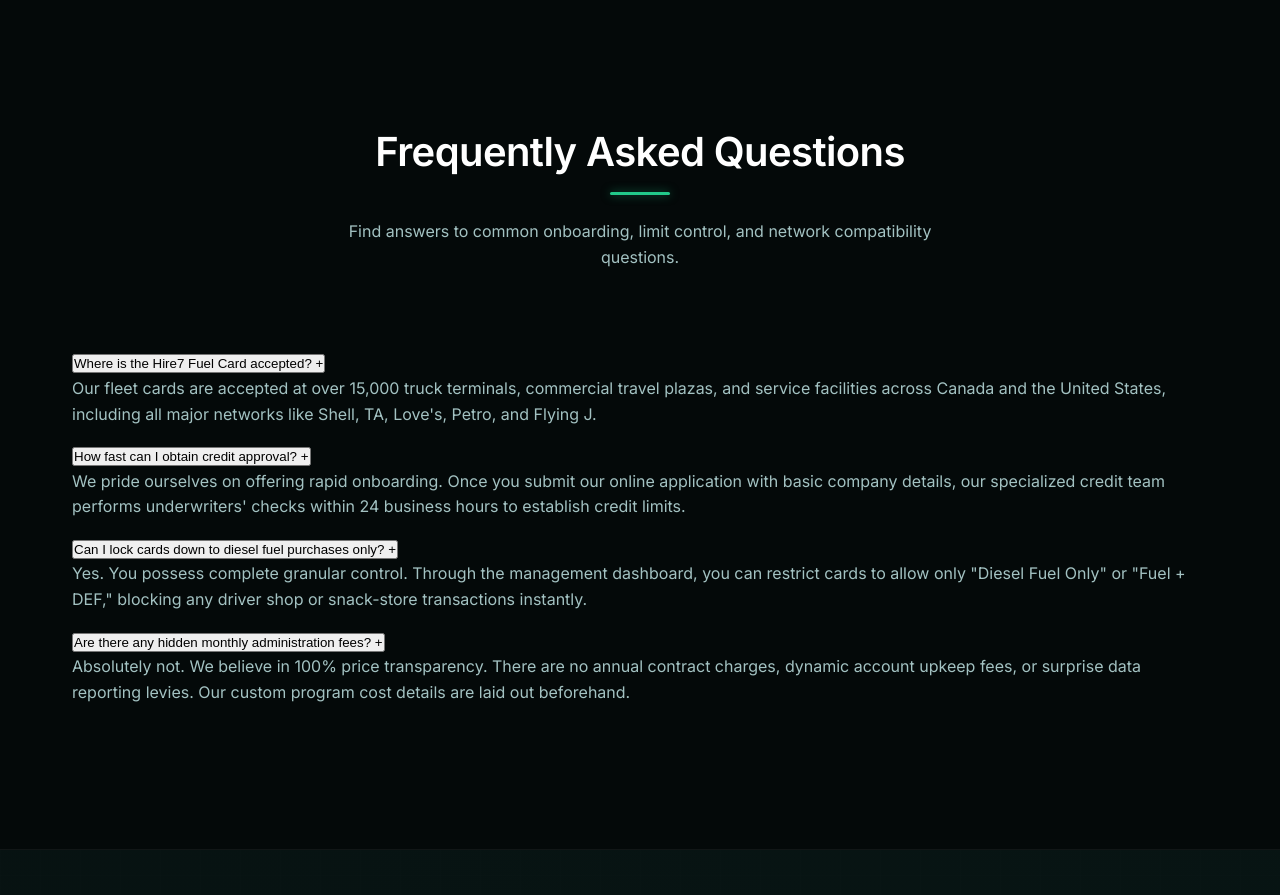
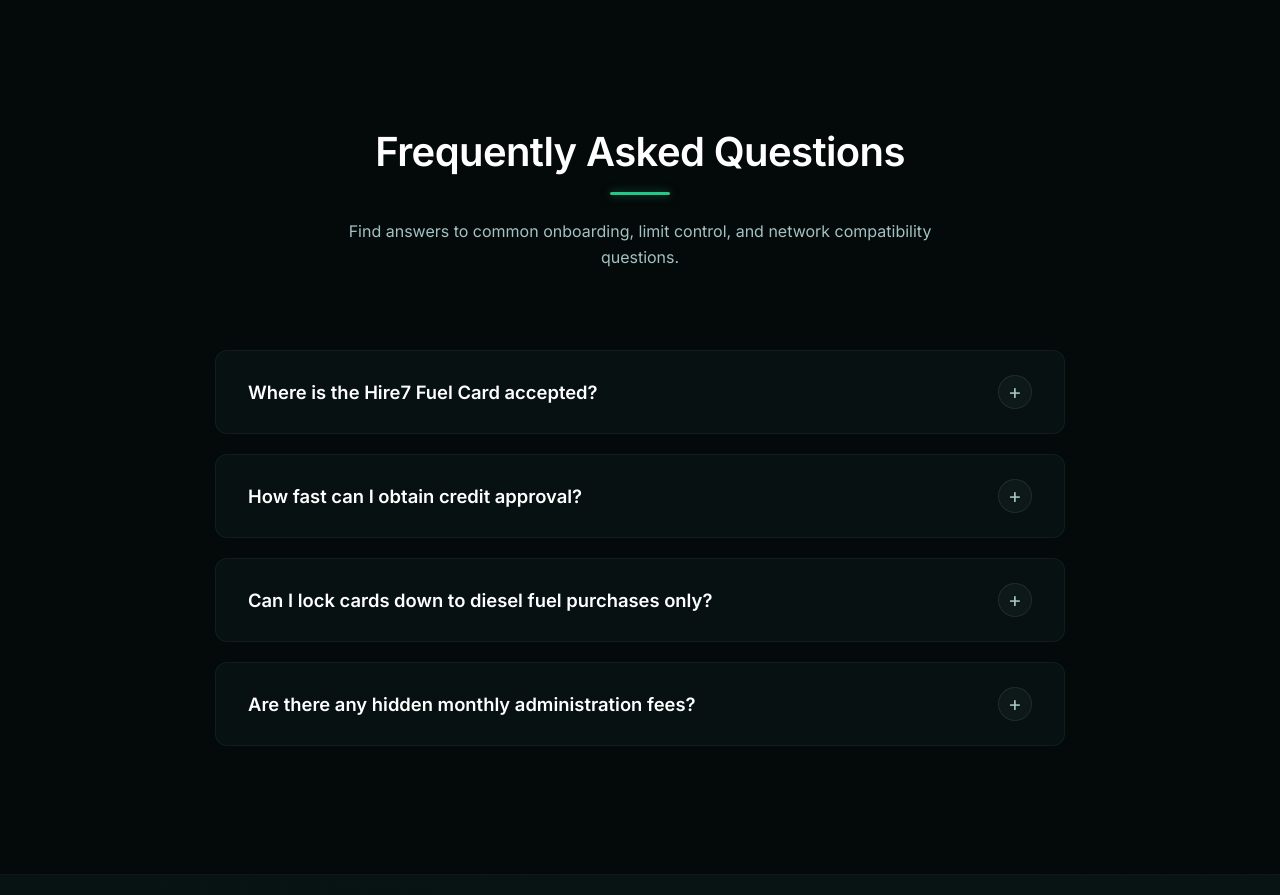
Before and after one commit to IO-Builds-Internal/hire7fuel_v1, a Node server app: page /fuelcard in a window 1280 px wide. Shown: the part 5605-6500 px from the top of the page. Run offline with Node 20, Linux system fonts and the light colour scheme; data comes from the database, SQL or seed files in the repository; some libraries are stand-ins or nearby versions.

Commit message:
Redesign FAQ accordion section with premium glassmorphism and macOS/Safari style reset

```diff
--- a/views/fuelcard.ejs
+++ b/views/fuelcard.ejs
@@ -482,6 +482,148 @@
     .bullet-pill-item i {
       color: var(--color-accent);
       font-size: 1rem;
+    }
+
+    /* ============================================================================
+       HIRE7 FUEL - PREMIUM INTERACTIVE FAQ ACCORDION STYLES
+       ============================================================================ */
+    .faq-container {
+      max-width: 850px;
+      margin: 3rem auto 0 auto;
+      display: flex;
+      flex-direction: column;
+      gap: 1.25rem;
+    }
+
+    .faq-item {
+      background: rgba(16, 46, 46, 0.25);
+      border: 1px solid rgba(255, 255, 255, 0.05);
+      border-radius: var(--radius-md);
+      overflow: hidden;
+      transition: all 0.3s cubic-bezier(0.25, 0.8, 0.25, 1);
+      position: relative;
+      backdrop-filter: blur(12px);
+      -webkit-backdrop-filter: blur(12px);
+    }
+
+    /* Left colorful gradient accent bar visible on active */
+    .faq-item::before {
+      content: '';
+      position: absolute;
+      left: 0;
+      top: 0;
+      bottom: 0;
+      width: 4px;
+      background: linear-gradient(180deg, var(--color-accent) 0%, var(--color-seafoam) 100%);
+      transform: scaleY(0);
+      transform-origin: center;
+      transition: transform 0.3s cubic-bezier(0.25, 0.8, 0.25, 1);
+      border-radius: 4px 0 0 4px;
+      z-index: 3;
+    }
+
+    .faq-item.active::before {
+      transform: scaleY(1);
+    }
+
+    /* Ultimate Button Styling Reset to clear Mac/Safari system borders */
+    .faq-trigger {
+      display: flex;
+      justify-content: space-between;
+      align-items: center;
+      width: 100%;
+      text-align: left;
+      padding: 1.5rem 2rem;
+      background: transparent !important;
+      border: none !important;
+      outline: none !important;
+      box-shadow: none !important;
+      color: var(--color-white);
+      font-size: 1.15rem;
+      font-weight: 600;
+      cursor: pointer;
+      font-family: 'Inter', sans-serif;
+      transition: all 0.3s ease;
+      position: relative;
+      z-index: 2;
+      appearance: none;
+      -webkit-appearance: none;
+      -moz-appearance: none;
+      margin: 0;
+    }
+
+    .faq-item:hover {
+      background: rgba(16, 46, 46, 0.45);
+      border-color: rgba(34, 201, 138, 0.3);
+      box-shadow: 0 8px 30px rgba(0, 0, 0, 0.3), 0 0 15px rgba(34, 201, 138, 0.05);
+      transform: translateY(-2px);
+    }
+
+    .faq-item.active {
+      background: rgba(16, 46, 46, 0.65);
+      border-color: rgba(34, 201, 138, 0.5);
+      box-shadow: 0 12px 35px rgba(0, 0, 0, 0.4), 0 0 25px rgba(34, 201, 138, 0.1);
+    }
+
+    .faq-item.active .faq-trigger {
+      color: var(--color-accent);
+    }
+
+    .faq-icon {
+      display: flex;
+      align-items: center;
+      justify-content: center;
+      width: 34px;
+      height: 34px;
+      border-radius: 50%;
+      background: rgba(255, 255, 255, 0.03);
+      border: 1px solid rgba(255, 255, 255, 0.08);
+      color: var(--color-muted);
+      font-size: 1.3rem;
+      font-weight: 300;
+      line-height: 1;
+      transition: all 0.3s cubic-bezier(0.25, 0.8, 0.25, 1);
+      flex-shrink: 0;
+      margin-left: 1.5rem;
+    }
+
+    .faq-trigger:hover .faq-icon {
+      background: rgba(34, 201, 138, 0.1);
+      border-color: var(--color-accent);
+      color: var(--color-accent);
+      box-shadow: 0 0 10px rgba(34, 201, 138, 0.2);
+    }
+
+    .faq-item.active .faq-icon {
+      transform: rotate(45deg);
+      background: rgba(34, 201, 138, 0.15);
+      border-color: var(--color-accent);
+      color: var(--color-accent);
+      box-shadow: 0 0 12px rgba(34, 201, 138, 0.3);
+    }
+
+    .faq-content {
+      max-height: 0;
+      opacity: 0;
+      overflow: hidden;
+      transition: max-height 0.4s cubic-bezier(0.25, 0.8, 0.25, 1), opacity 0.3s ease;
+      padding: 0 2rem;
+      position: relative;
+      z-index: 1;
+    }
+
+    .faq-item.active .faq-content {
+      max-height: 300px;
+      opacity: 1;
+      padding-bottom: 1.75rem;
+    }
+
+    .faq-content p {
+      margin: 0;
+      color: var(--color-text-off);
+      font-size: 1rem;
+      line-height: 1.65;
+      font-weight: 400;
     }
   </style>
 </head>
```
